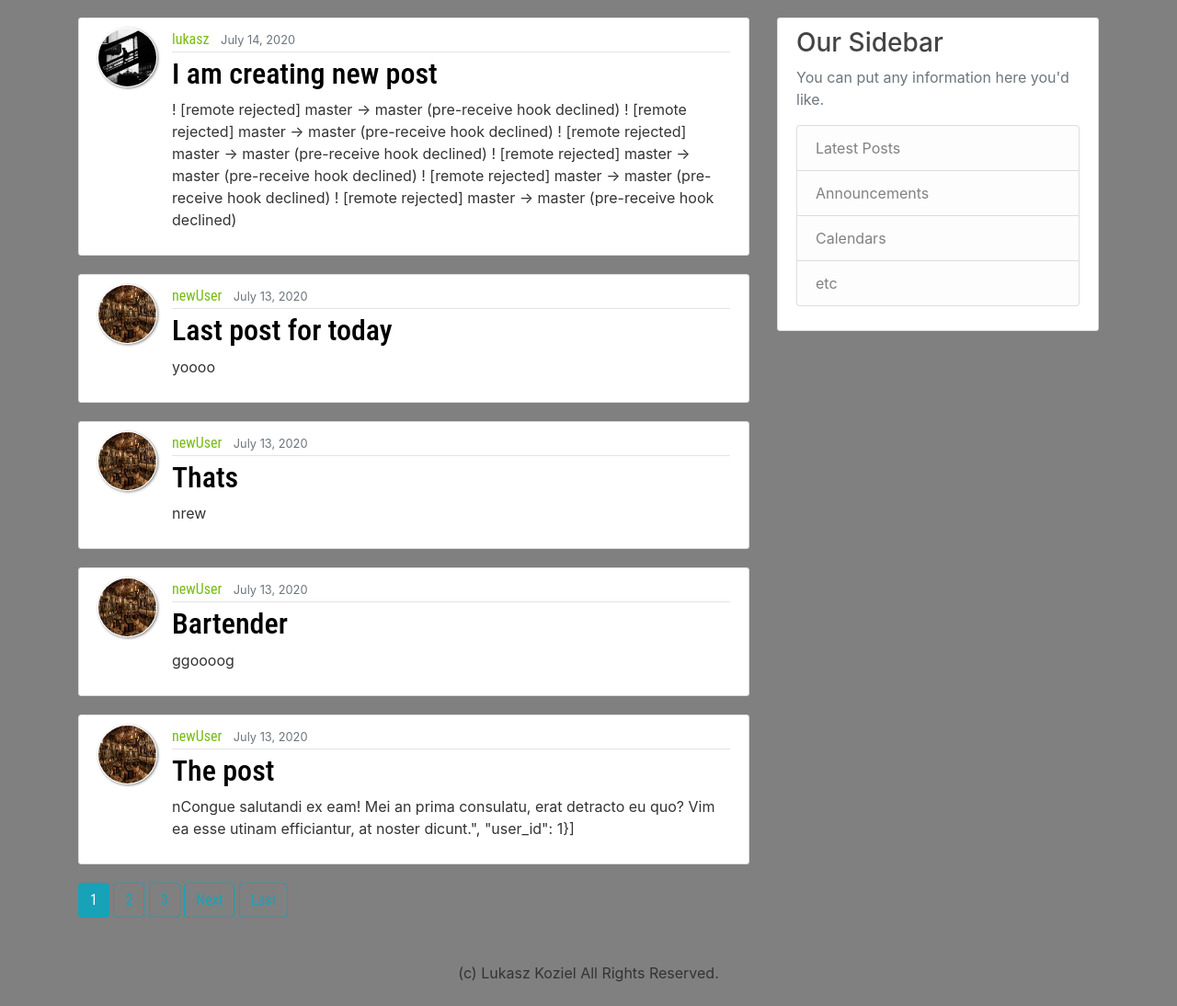
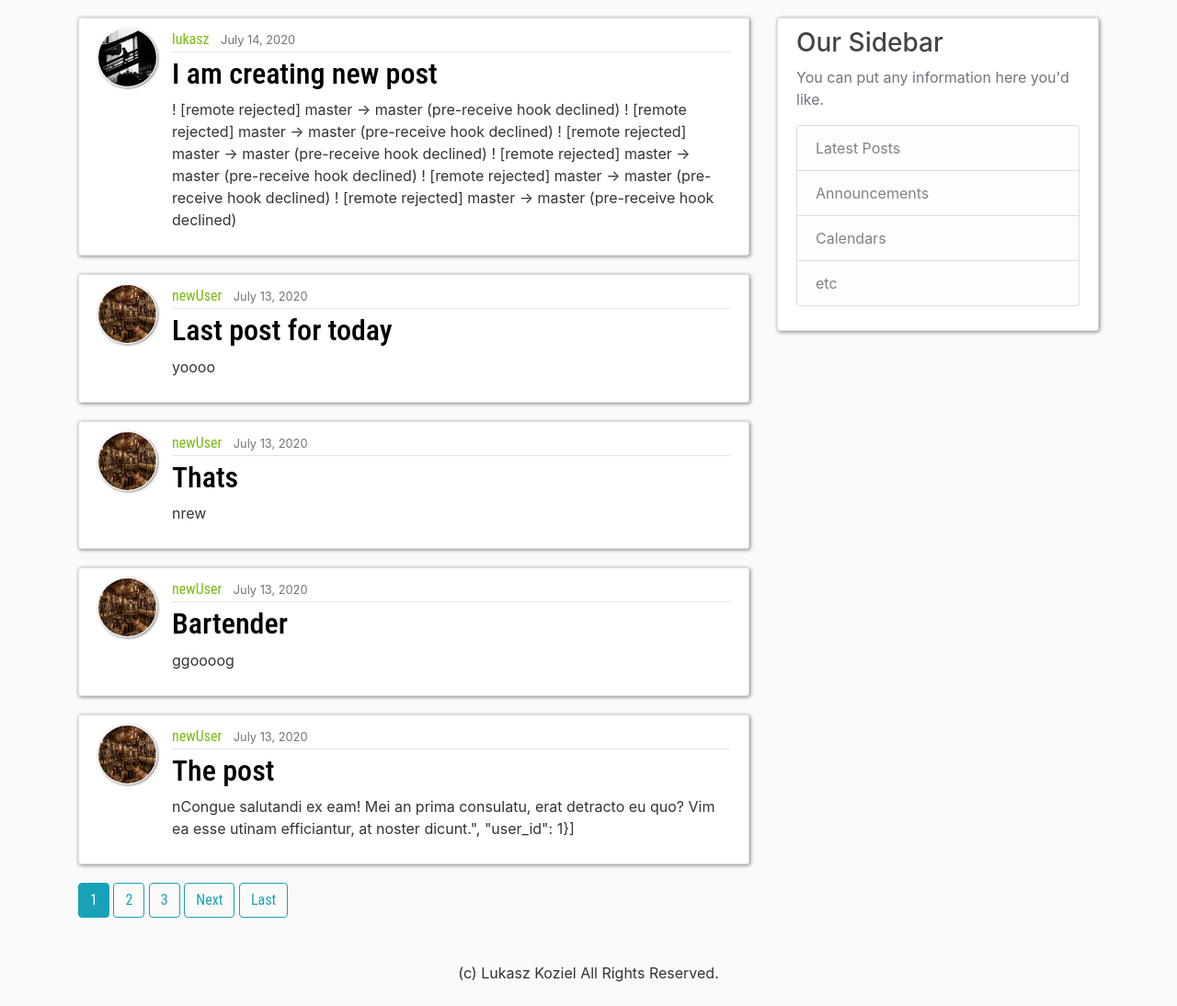
Before and after one commit to Lukaszk01/Mint_Blog, a Django app: page / in a window 1280 px wide. Shown: the part 61-1155 px from the top of the page at 92% size. Run offline with Django 3.2, Linux system fonts and the light colour scheme; data comes from the database, SQL or seed files in the repository; some libraries are stand-ins or nearby versions.

Commit message:
procfile changes

```diff
--- a/blog/static/blog/main.css
+++ b/blog/static/blog/main.css
@@ -107,6 +107,3 @@ a {
 a.mr-2 {
   color: #77BC10;
 }
-body {
-  background-color: grey;
-}
--- a/requirements.txt
+++ b/requirements.txt
@@ -11,3 +11,4 @@ s3transfer==0.3.3
 six==1.15.0
 sqlparse==0.3.1
 urllib3==1.25.9
+psycopg2==2.4.5
```
Also changed, not shown: 1 other file.
